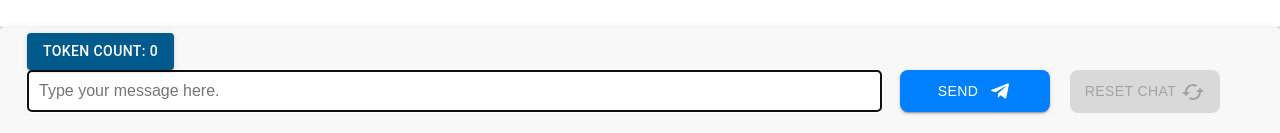
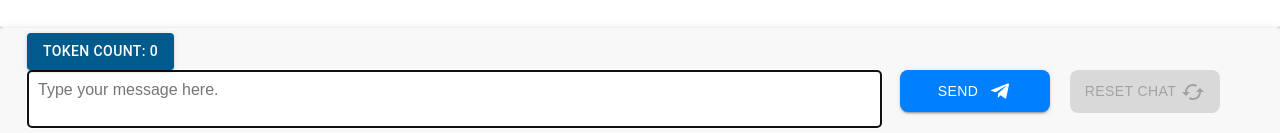
Before and after one commit to betulkntrxl/my-first-repo, a React (Create React App) app: page / in a window 1280 px wide. Shown: the part 662-795 px from the top of the page. Built offline with nearby package versions, Linux system fonts and the light colour scheme; no server answers.

Commit message:
allow shift-Enter for multiple line input

```diff
--- a/src/pages/Home/Home.tsx
+++ b/src/pages/Home/Home.tsx
@@ -229,12 +229,23 @@ const Home = () => {
     sendMessage();
   }
 
-  const handleChatsessionChange = (event: { target: { name: any; value: any } }) => {
+  const handleChatsessionChange = (event: { [x: string]: any; preventDefault: () => void }) => {
     setData({ ...data, [event.target.name]: event.target.value });
+
     if (event.target.value === '') {
       setDisabledBool(true);
     } else {
       setDisabledBool(false);
+    }
+  };
+
+  const handleKeyDown = (event: { [x: string]: any; preventDefault: () => void }) => {
+    // console.log('User pressed: ', event.key);
+
+    if (event.key === 'Enter' && !event.shiftKey) {
+      //  your logic here
+      handleSubmit(event);
+      // console.log('Enter key pressed ');
     }
   };
 
@@ -315,6 +326,7 @@ const Home = () => {
             disabledBool={disabledBool}
             disabledInput={disabledInput}
             handleResetChatSessionOpen={handleResetChatSessionOpen}
+            handleKeyDown={handleKeyDown}
           />
         </form>
       </div>
--- a/src/pages/Home/SendMessage.tsx
+++ b/src/pages/Home/SendMessage.tsx
@@ -8,12 +8,13 @@ import TelegramIcon from '@mui/icons-material/Telegram';
 import CachedIcon from '@mui/icons-material/Cached';
 
 const SendMessage = (props: {
-  handleChatsessionChange: (event: { target: { name: any; value: any } }) => void;
+  handleChatsessionChange: (event: { [x: string]: any; preventDefault: () => void }) => void;
   data: { chatsession: string; response: string };
   tokenCount: number;
   disabledBool: boolean;
   disabledInput: boolean;
   handleResetChatSessionOpen: () => void;
+  handleKeyDown: (event: { [x: string]: any; preventDefault: () => void }) => void;
 }) => {
   const {
     handleChatsessionChange,
@@ -22,6 +23,7 @@ const SendMessage = (props: {
     disabledBool,
     disabledInput,
     handleResetChatSessionOpen,
+    handleKeyDown,
   } = props;
   const blue = {
     500: '#007FFF',
@@ -46,7 +48,7 @@ const SendMessage = (props: {
     }
   `;
 
-  const handleSendChange = (event: { target: { name: any; value: any } }) => {
+  const handleSendChange = (event: { [x: string]: any; preventDefault: () => void }) => {
     handleChatsessionChange(event);
   };
 
@@ -70,7 +72,7 @@ const SendMessage = (props: {
                   Token Count: {tokenCount}
                 </Button>
               </Grid>
-              <input
+              <textarea
                 ref={inputRef}
                 {...(disabledInput && { disabled: true })}
                 autoComplete="off"
@@ -78,6 +80,7 @@ const SendMessage = (props: {
                 placeholder="Type your message here."
                 name="chatsession"
                 onChange={handleSendChange}
+                onKeyDown={handleKeyDown}
                 value={data.chatsession}
                 style={{
                   marginTop: 0,
```
